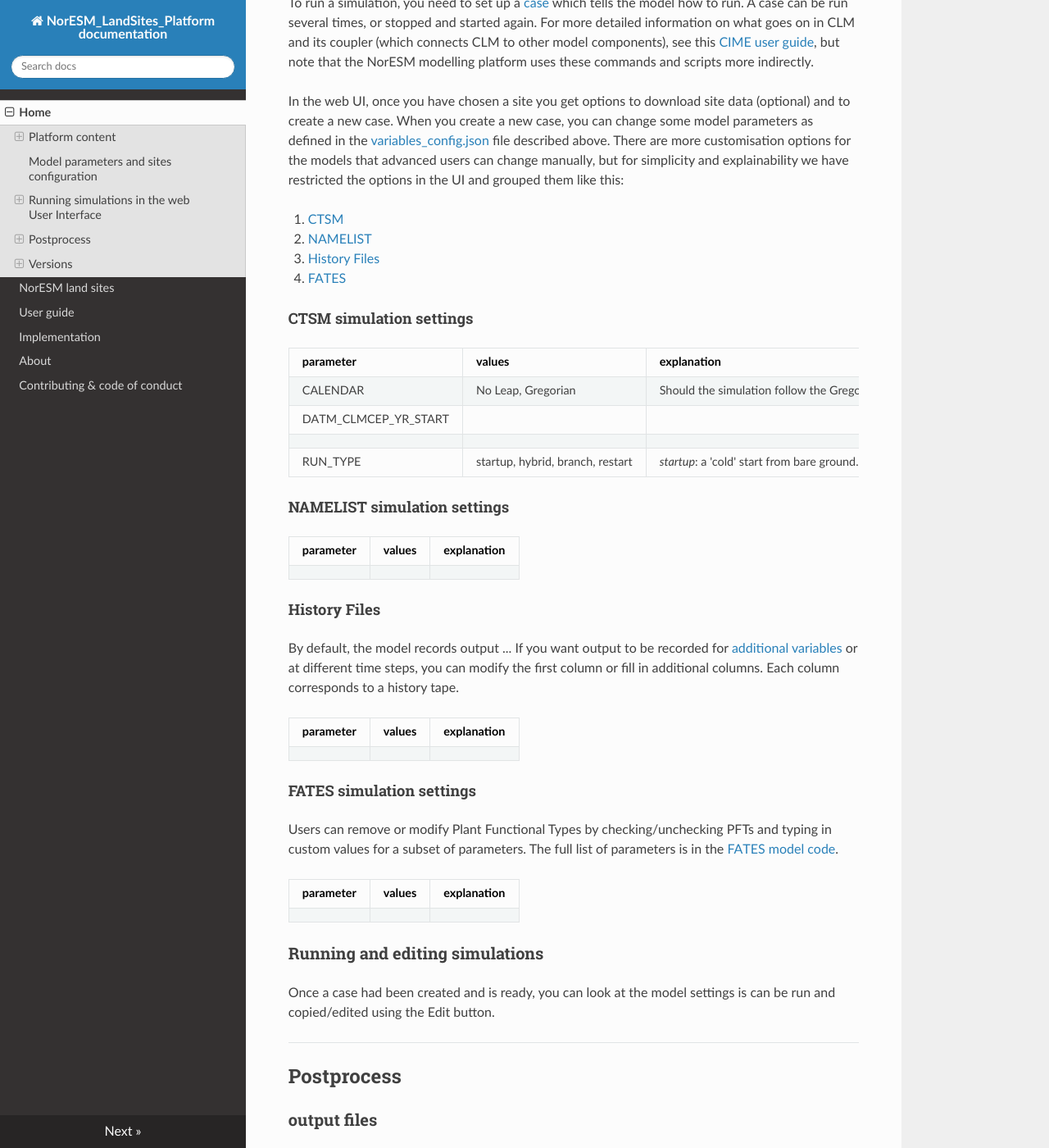
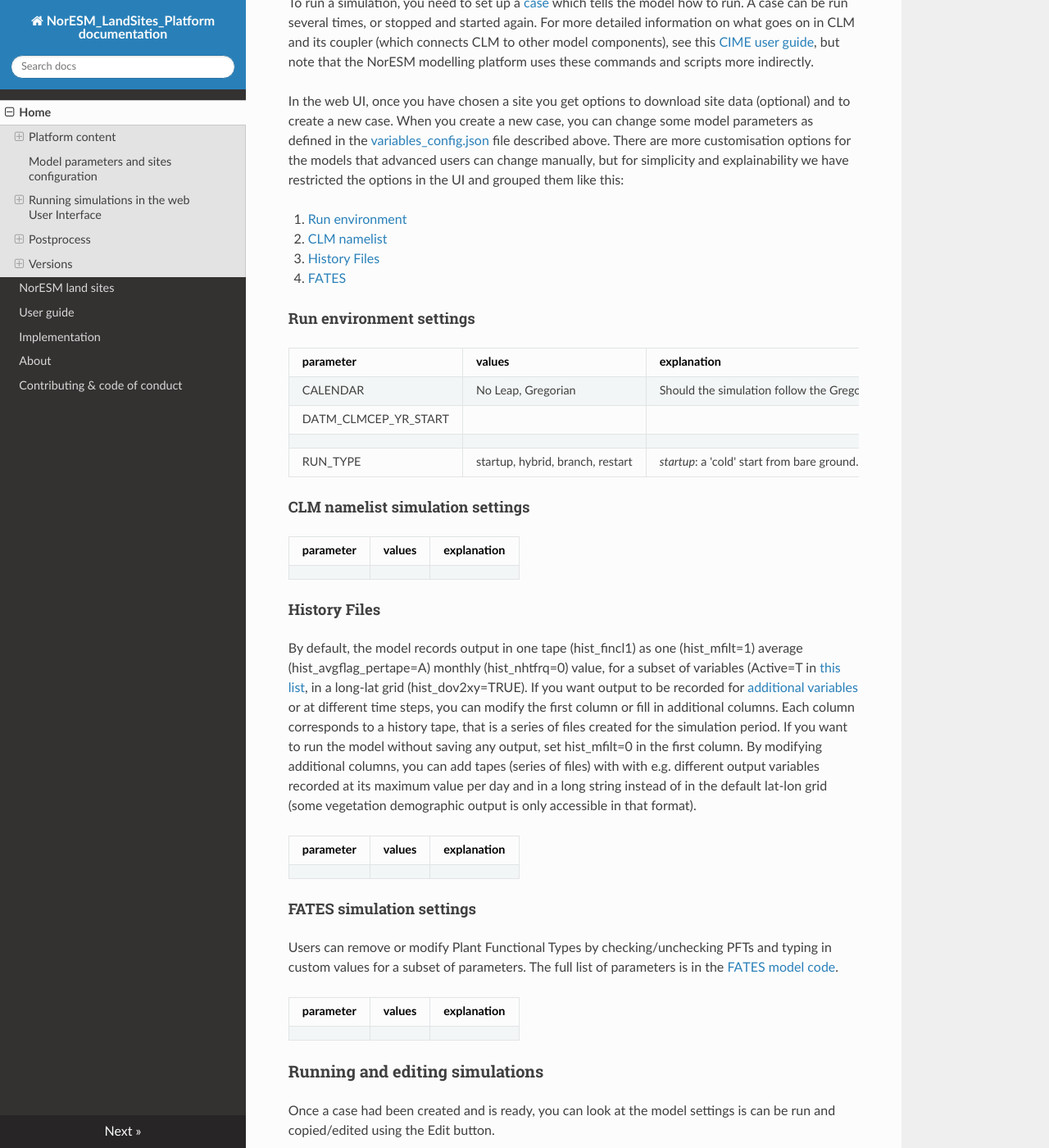
Before and after one commit to NorESMhub/noresm-land-sites-platform, an MkDocs documentation site: the page built from docs/index.md, in a window 1280 px wide and 1400 px high, scrolled down 8801 px. Shown: the whole window at 82% size. Built offline with MkDocs 1.6.1, drawn with Linux system fonts in a browser that asks for light colours; nearby versions of some CDN libraries.

Commit message:
Update index.md

```diff
--- a/docs/index.md
+++ b/docs/index.md
@@ -220,12 +220,12 @@ To run a simulation, you need to set up a [case](https://esmci.github.io/cime/ve
 
 In the web UI, once you have chosen a site you get options to download site data (optional) and to create a new case. When you create a new case, you can change some model parameters as defined in the [variables_config.json](https://github.com/NorESMhub/NorESM_LandSites_Platform/blob/main/resources/config/variables_config.json) file described above. There are more customisation options for the models that advanced users can change manually, but for simplicity and explainability we have restricted the options in the UI and grouped them like this:
 
-1. [CTSM](https://noresmhub.github.io/NorESM_LandSites_Platform/#ctsm-simulation-settings)
-2. [NAMELIST](https://noresmhub.github.io/NorESM_LandSites_Platform/#namelist-simulation-settings)
+1. [Run environment](https://noresmhub.github.io/NorESM_LandSites_Platform/#run-environment-settings)
+2. [CLM namelist](https://noresmhub.github.io/NorESM_LandSites_Platform/#clm-namelist-simulation-settings)
 3. [History Files](https://noresmhub.github.io/NorESM_LandSites_Platform/#history-files)
 4. [FATES](https://noresmhub.github.io/NorESM_LandSites_Platform/#fates-simulation-settings)
 
-#### CTSM simulation settings
+#### Run environment settings
 
 | parameter | values | explanation |
 | --- | --- | --- |
@@ -235,14 +235,14 @@ In the web UI, once you have chosen a site you get options to download site data
 | RUN_TYPE | startup, hybrid, branch, restart | *startup*: a 'cold' start from bare ground. The vegetation and climate is not in equilibrium and the model will not produce realistic output. No spin-up included. Use this mode for quick testing, or for making your own spin-up. *hybrid*: the model is initialized similar to a startup run, but uses initialization datasets from a previous case. Suitable when you already have good spin-up files and want a more realistic simulation. *branch*: the model is initialized using a consistent set of restart files from a previous run. The case name is generally changed for a branch run, although it does not have to be. Branch runs are suitable for sensitivity or parameter studies, or when settings for history file output streams need to be modified while still maintaining bit-for-bit reproducibility. *restart*: continues running an existing case after it has been stopped. |
 
 
-#### NAMELIST simulation settings
+#### CLM namelist simulation settings
 
 | parameter | values | explanation |
 | --- | --- | --- |
 
 #### History Files
 
-By default, the model records output ... If you want output to be recorded for [additional variables](https://escomp.github.io/ctsm-docs/versions/master/html/users_guide/setting-up-and-running-a-case/master_list_fates.html "Full list of possible CTSM History Fields with FATES") or at different time steps, you can modify the first column or fill in additional columns. Each column corresponds to a history tape.
+By default, the model records output in one tape (hist_fincl1) as one (hist_mfilt=1) average (hist_avgflag_pertape=A) monthly (hist_nhtfrq=0) value, for a subset of variables (Active=T in [this list](https://escomp.github.io/ctsm-docs/versions/master/html/users_guide/setting-up-and-running-a-case/master_list_fates.html "Full list of possible CTSM History Fields with FATES"), in a long-lat grid (hist_dov2xy=TRUE). If you want output to be recorded for [additional variables](https://escomp.github.io/ctsm-docs/versions/master/html/users_guide/setting-up-and-running-a-case/master_list_fates.html "Full list of possible CTSM History Fields with FATES") or at different time steps, you can modify the first column or fill in additional columns. Each column corresponds to a history tape, that is a series of files created for the simulation period. If you want to run the model without saving any output, set hist_mfilt=0 in the first column. By modifying additional columns,  you can add tapes (series of files) with with e.g. different output variables recorded at its maximum value per day and in a long string instead of in the default lat-lon grid (some vegetation demographic output is only accessible in that format).
 
 | parameter | values | explanation |
 | --- | --- | --- |
```
